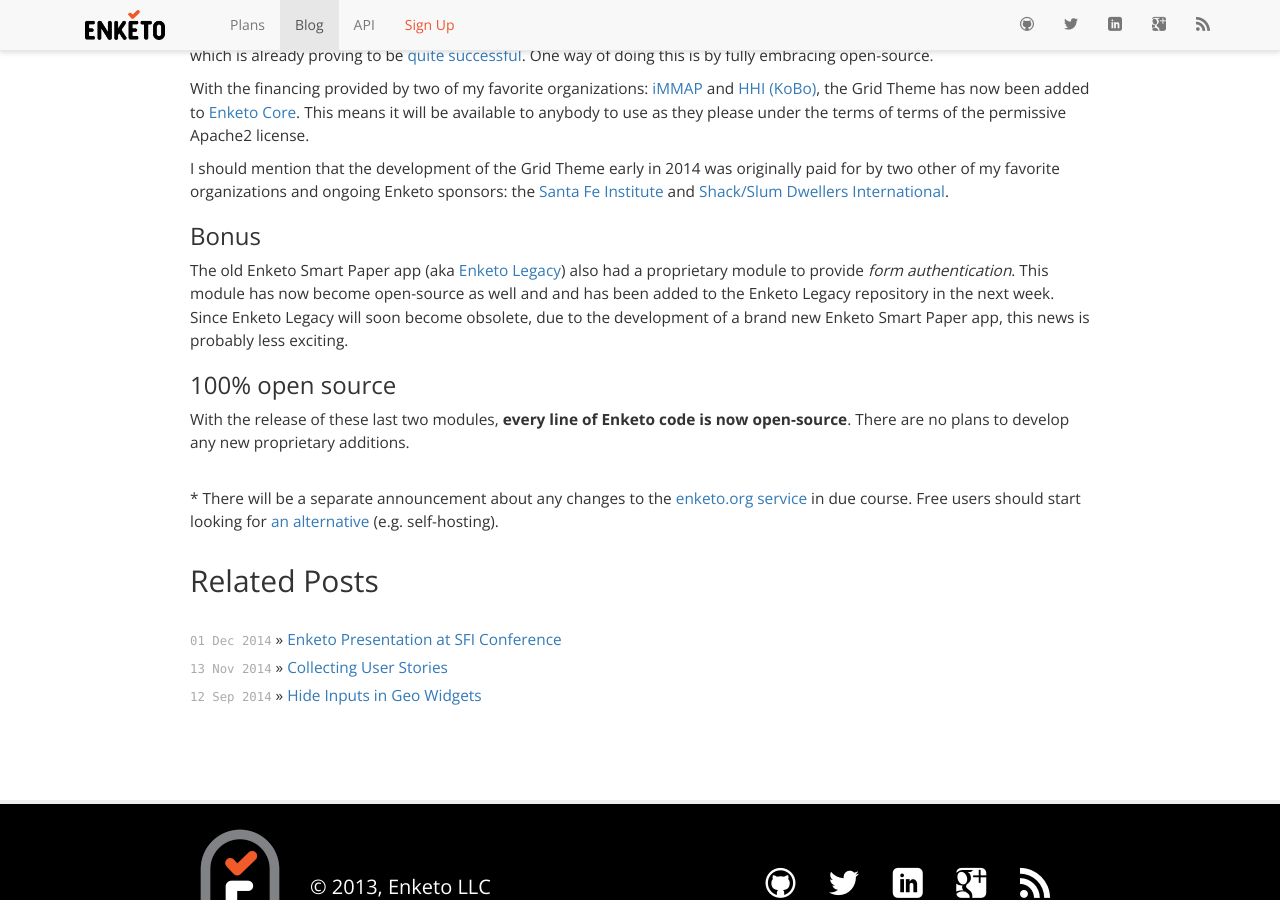
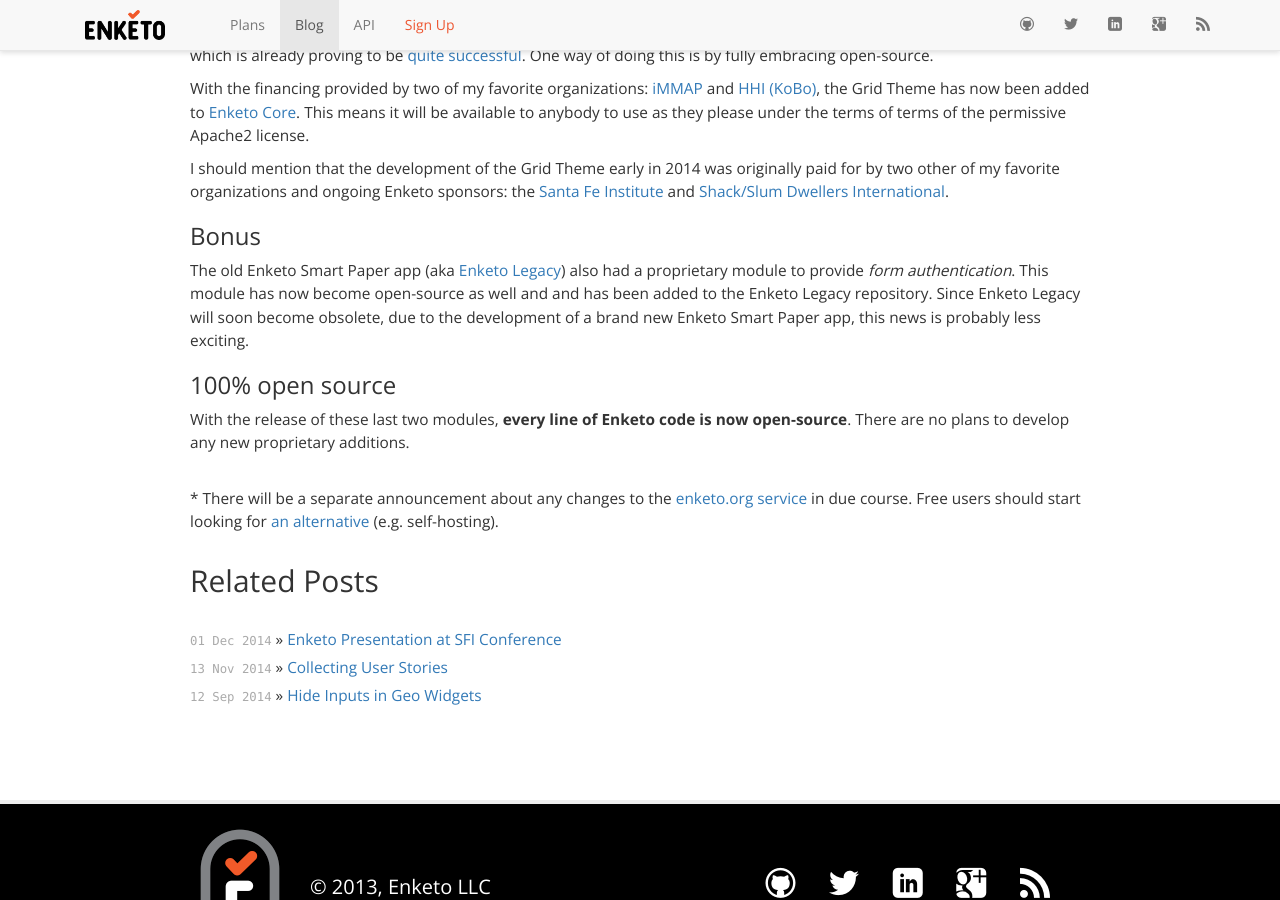
Before and after one commit to enketo/blog, a Jekyll site: the page built from _posts/2015-01-06-now-fully-open-source.md, in a window 1280 px wide and 900 px high, scrolled down 1013 px. Built offline with Jekyll 4.4.1, drawn with Linux system fonts in a browser that asks for light colours; nearby versions of some CDN libraries; Markdown is read by kramdown in place of the engine named in the settings; comment, search, counter and statistics services are not loaded.

Commit message:
edited post on open source

```diff
--- a/_posts/2015-01-06-now-fully-open-source.md
+++ b/_posts/2015-01-06-now-fully-open-source.md
@@ -21,7 +21,7 @@
 I should mention that the development of the Grid Theme early in 2014 was originally paid for by two other of my favorite organizations and ongoing Enketo sponsors: the [Santa Fe Institute](http://santafe.edu) and [Shack/Slum Dwellers International](http://www.sdinet.org/).
 
 ### Bonus
-The old Enketo Smart Paper app (aka [Enketo Legacy](https://github.com/enketo/enketo-legacy)) also had a proprietary module to provide _form authentication_. This module has now become open-source as well and and has been added to the Enketo Legacy repository in the next week. Since Enketo Legacy will soon become obsolete, due to the development of a brand new Enketo Smart Paper app, this news is probably less exciting.
+The old Enketo Smart Paper app (aka [Enketo Legacy](https://github.com/enketo/enketo-legacy)) also had a proprietary module to provide _form authentication_. This module has now become open-source as well and and has been added to the Enketo Legacy repository. Since Enketo Legacy will soon become obsolete, due to the development of a brand new Enketo Smart Paper app, this news is probably less exciting.
 
 ### 100% open source
 With the release of these last two modules, **every line of Enketo code is now open-source**. There are no plans to develop any new proprietary additions.
```
